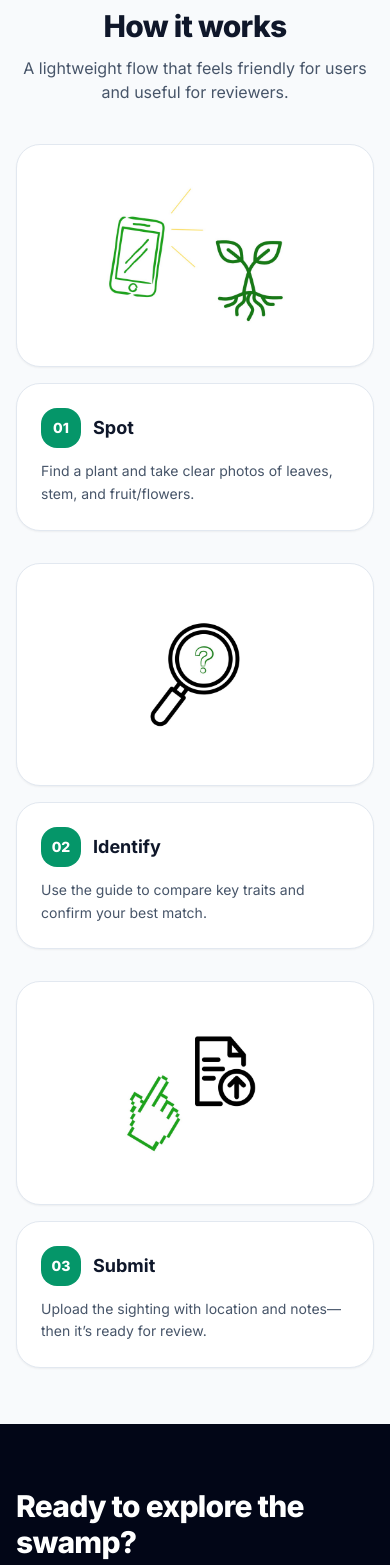
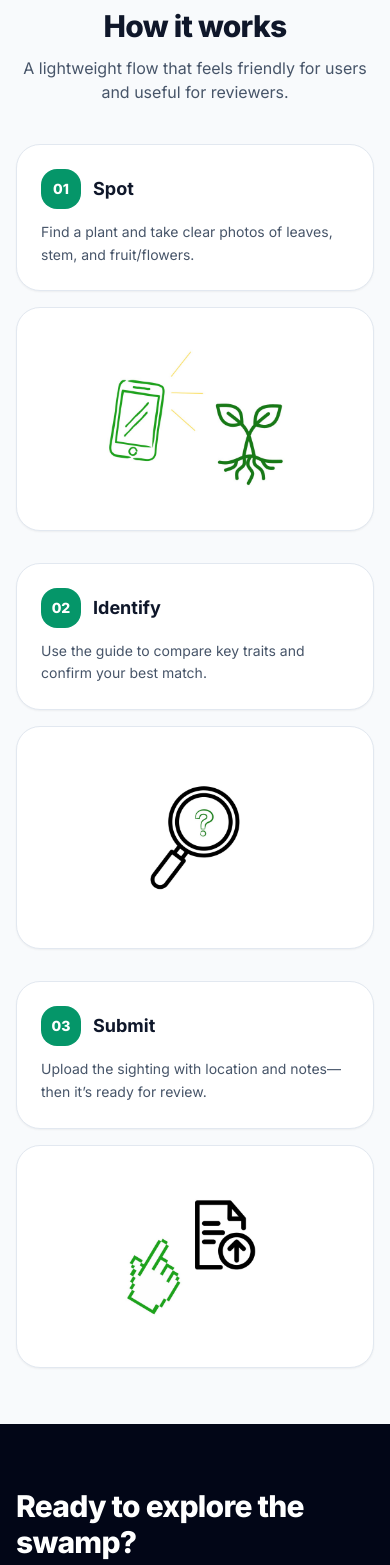
Before and after one commit to DanielLipszyc/Code-For-Change-2026, a Next.js app: page / in a window 390 px wide. Shown: the part 1238-2803 px from the top of the page. Built offline with nearby package versions, Linux system fonts and the light colour scheme; no server answers.

Commit message:
reordering of home page components on mobile site

```diff
--- a/src/app/page.tsx
+++ b/src/app/page.tsx
@@ -237,30 +237,30 @@ export default function Home() {
           {/* ✅ MOBILE: Image above each step */}
           <div className="mt-10 grid gap-8 lg:hidden">
             <div className="space-y-4">
-              <img className = "rounded-3xl border border-slate-200 bg-white p-6 shadow-sm" src="/Spot.jpg" alt="Phone taking a picture of a plant"/>
               <StepCard
                 n="01"
                 title="Spot"
                 body="Find a plant and take clear photos of leaves, stem, and fruit/flowers."
               />
+              <img className = "rounded-3xl border border-slate-200 bg-white p-6 shadow-sm" src="/Spot.jpg" alt="Phone taking a picture of a plant"/>
             </div>
 
             <div className="space-y-4">
-              <img className = "rounded-3xl border border-slate-200 bg-white p-6 shadow-sm" src="/Identify.jpg" alt="Magnifying glass over green question mark"/>
               <StepCard
                 n="02"
                 title="Identify"
                 body="Use the guide to compare key traits and confirm your best match."
               />
+              <img className = "rounded-3xl border border-slate-200 bg-white p-6 shadow-sm" src="/Identify.jpg" alt="Magnifying glass over green question mark"/>
             </div>
 
             <div className="space-y-4">
-              <img className = "rounded-3xl border border-slate-200 bg-white p-6 shadow-sm" src="/Upload.jpg" alt="Mouse clicking an upload button"/>
               <StepCard
                 n="03"
                 title="Submit"
                 body="Upload the sighting with location and notes—then it’s ready for review."
               />
+              <img className = "rounded-3xl border border-slate-200 bg-white p-6 shadow-sm" src="/Upload.jpg" alt="Mouse clicking an upload button"/>
             </div>
           </div>
 
```
